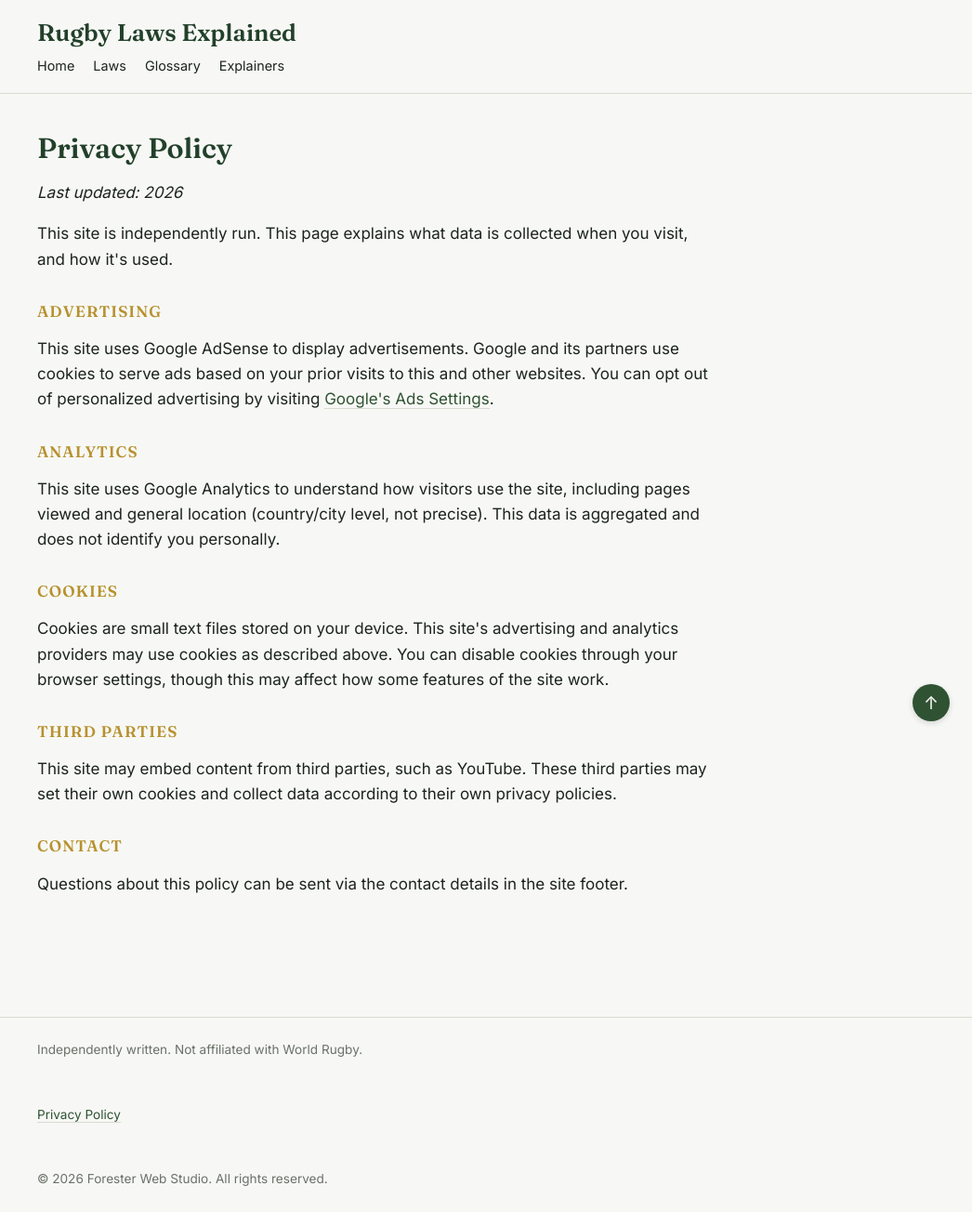
After one commit to ChristopherCarnow/rugby-laws-explained, a Flask app: page /privacy in a window 1280 px wide. The commit adds this page. Shown: the whole page at 93% size, without its empty margins (234-1280 px from the left). Run offline with Flask 3, Linux system fonts and the light colour scheme.

Commit message:
Added a privacy page

```diff
--- a/app.py
+++ b/app.py
@@ -78,5 +78,9 @@ def robots():
 def ads():
     return app.send_static_file("ads.txt")
 
+@app.route("/privacy")
+def privacy():
+    return render_template("privacy.html")
+
 if __name__ == "__main__":
     app.run(debug=True, port=5001)
--- a/templates/base.html
+++ b/templates/base.html
@@ -66,7 +66,8 @@
 
     <footer>
       <p>Independently written. Not affiliated with World Rugby.</p>
+      <p><a href="/privacy">Privacy Policy</a></p>
       <p>&copy; {{ current_year }} Forester Web Studio. All rights reserved.</p>
-    </footer>
+  </footer>
   </body>
 </html>
--- /dev/null
+++ b/templates/privacy.html
@@ -0,0 +1,26 @@
+{% extends "base.html" %}
+
+{% block title %}Privacy Policy{% endblock %}
+{% block description %}Privacy policy for Rugby Laws Explained, covering cookies, advertising, and analytics.{% endblock %}
+
+{% block content %}
+    <h2>Privacy Policy</h2>
+    <p><em>Last updated: {{ current_year }}</em></p>
+
+    <p>This site is independently run. This page explains what data is collected when you visit, and how it's used.</p>
+
+    <h3>Advertising</h3>
+    <p>This site uses Google AdSense to display advertisements. Google and its partners use cookies to serve ads based on your prior visits to this and other websites. You can opt out of personalized advertising by visiting <a href="https://adssettings.google.com" target="_blank" rel="noopener">Google's Ads Settings</a>.</p>
+
+    <h3>Analytics</h3>
+    <p>This site uses Google Analytics to understand how visitors use the site, including pages viewed and general location (country/city level, not precise). This data is aggregated and does not identify you personally.</p>
+
+    <h3>Cookies</h3>
+    <p>Cookies are small text files stored on your device. This site's advertising and analytics providers may use cookies as described above. You can disable cookies through your browser settings, though this may affect how some features of the site work.</p>
+
+    <h3>Third parties</h3>
+    <p>This site may embed content from third parties, such as YouTube. These third parties may set their own cookies and collect data according to their own privacy policies.</p>
+
+    <h3>Contact</h3>
+    <p>Questions about this policy can be sent via the contact details in the site footer.</p>
+{% endblock %}
```
